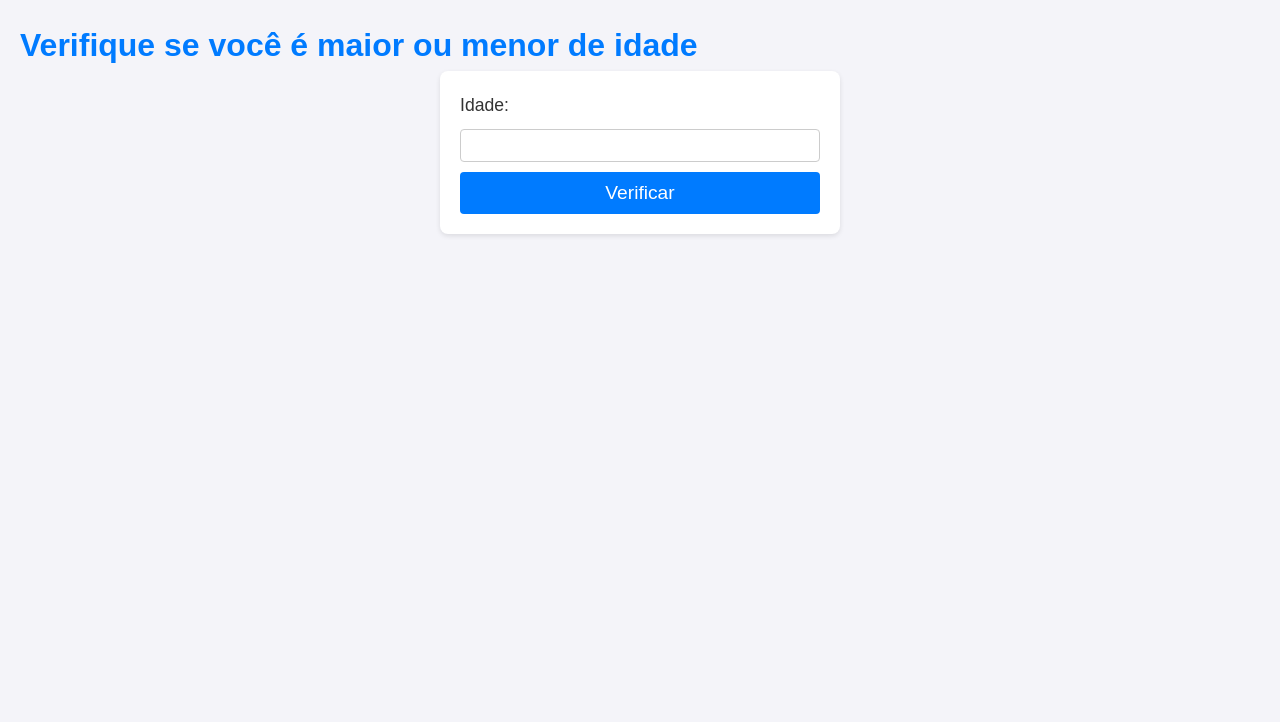
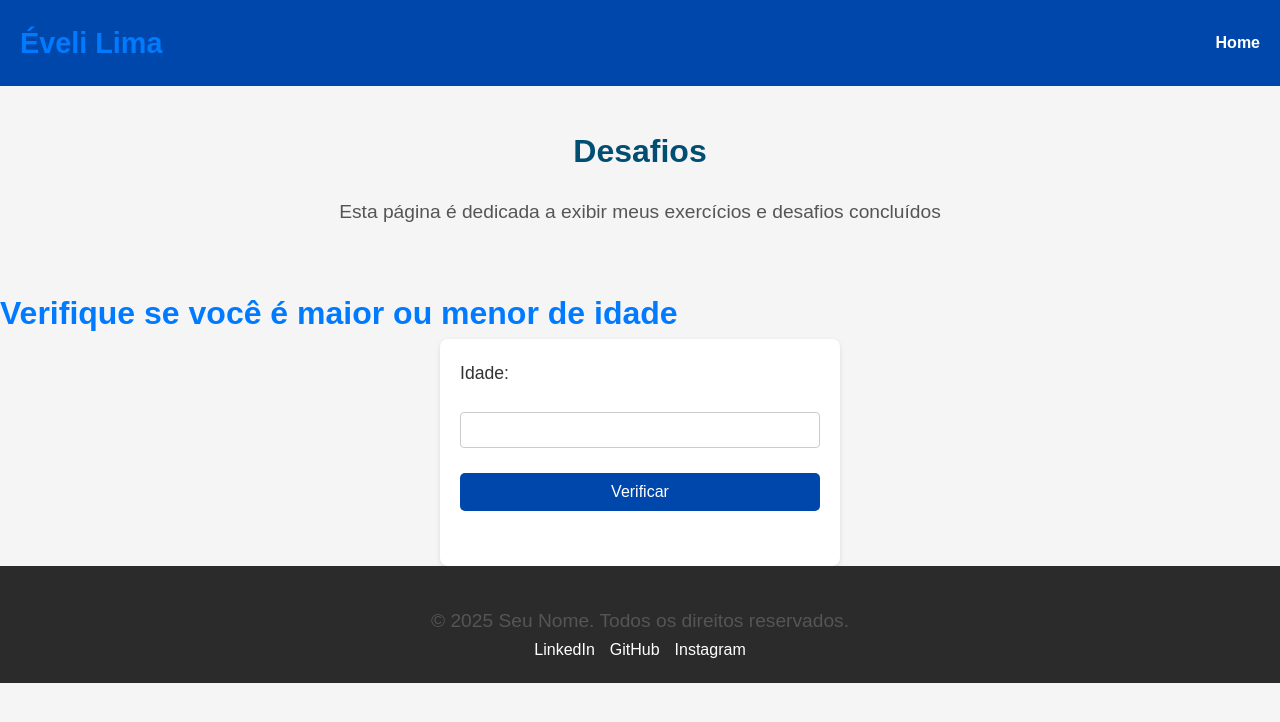
Before and after one commit to Eveli-lima/portifolio_desafios, a Flask app: page /pag_exercicios in a window 1280 px wide. Shown: the top 722 px of the page. Run offline with Flask 3, Linux system fonts and the light colour scheme.

Commit message:
refector: iniciei a base do css e do html

```diff
--- /dev/null
+++ b/static/css/global.css
@@ -0,0 +1,210 @@
+/* Reseta estilos padrão para maior consistência entre navegadores */
+* {
+    margin: 0;
+    padding: 0;
+    box-sizing: border-box;
+}
+
+/* Estilo geral do body */
+body {
+    font-family: Arial, sans-serif; /* Fonte limpa e profissional */
+    line-height: 1.6;
+    background-color: #f5f5f5; /* Cor de fundo suave */
+    color: #333; /* Texto em cinza escuro */
+    padding: 0;
+    margin: 0;
+}
+
+/* Cabeçalho */
+header {
+    background-color: #0047AB; /* Azul cobalto */
+    color: white;
+    padding: 20px;
+    display: flex;
+    justify-content: space-between;
+    align-items: center;
+}
+
+header h1 {
+    font-size: 1.8em;
+}
+
+nav ul {
+    list-style: none;
+    display: flex;
+    gap: 15px;
+}
+
+nav ul li a {
+    text-decoration: none;
+    color: white;
+    font-weight: bold;
+    transition: color 0.3s;
+}
+
+nav ul li a:hover {
+    color: #FFD700; /* Amarelo dourado ao passar o mouse */
+}
+
+/* Hero Section */
+#hero {
+    background-color: #0074FF; /* Azul elétrico */
+    color: white;
+    text-align: center;
+    padding: 60px 20px;
+}
+
+#hero h2 {
+    font-size: 2.5em;
+    margin-bottom: 10px;
+}
+
+#hero p {
+    font-size: 1.2em;
+    margin-bottom: 20px;
+}
+
+#hero .btn {
+    display: inline-block;
+    background-color: #FFD700;
+    color: #0047AB;
+    padding: 10px 20px;
+    text-decoration: none;
+    font-weight: bold;
+    border-radius: 5px;
+    transition: background-color 0.3s;
+}
+
+#hero .btn:hover {
+    background-color: #FFC107; /* Cor dourada mais clara ao passar o mouse */
+}
+
+/* Seções */
+section {
+    padding: 40px 20px;
+}
+
+section h2 {
+    font-size: 2em;
+    margin-bottom: 20px;
+    text-align: center;
+    color: #004F73; /* Azul petróleo */
+}
+
+section p {
+    text-align: center;
+    margin-bottom: 20px;
+}
+
+/* Sobre Mim */
+#sobre img {
+    display: block;
+    max-width: 150px;
+    margin: 0 auto 20px auto;
+    border-radius: 50%;
+}
+
+/* Trabalhos */
+.portfolio-grid {
+    display: grid;
+    grid-template-columns: repeat(auto-fit, minmax(300px, 1fr));
+    gap: 20px;
+}
+
+.portfolio-grid article {
+    background-color: white;
+    padding: 20px;
+    border: 1px solid #ddd;
+    border-radius: 5px;
+    transition: transform 0.3s;
+}
+
+.portfolio-grid article:hover {
+    transform: scale(1.05); /* Leve zoom ao passar o mouse */
+}
+
+.portfolio-grid img {
+    max-width: 100%;
+    border-radius: 5px;
+    margin-bottom: 15px;
+}
+
+.portfolio-grid h3 {
+    margin-bottom: 10px;
+    color: #0047AB;
+}
+
+/* Serviços */
+#servicos ul {
+    list-style: none;
+    display: flex;
+    flex-wrap: wrap;
+    gap: 15px;
+    justify-content: center;
+}
+
+#servicos ul li {
+    background-color: #3DDC97; /* Verde menta */
+    color: white;
+    padding: 10px 20px;
+    border-radius: 20px;
+    font-weight: bold;
+    text-align: center;
+}
+
+/* Formulário de Contato */
+form {
+    max-width: 500px;
+    margin: 0 auto;
+    display: flex;
+    flex-direction: column;
+    gap: 15px;
+}
+
+form input, form textarea {
+    width: 100%;
+    padding: 10px;
+    border: 1px solid #ddd;
+    border-radius: 5px;
+    font-size: 1em;
+}
+
+form button {
+    background-color: #0047AB;
+    color: white;
+    padding: 10px;
+    border: none;
+    border-radius: 5px;
+    font-size: 1em;
+    cursor: pointer;
+    transition: background-color 0.3s;
+}
+
+form button:hover {
+    background-color: #0074FF; /* Azul elétrico */
+}
+
+/* Rodapé */
+footer {
+    background-color: #2B2B2B; /* Cinza escuro */
+    color: white;
+    padding: 20px;
+    text-align: center;
+}
+
+footer ul {
+    list-style: none;
+    display: flex;
+    justify-content: center;
+    gap: 15px;
+}
+
+footer ul li a {
+    color: white;
+    text-decoration: none;
+    transition: color 0.3s;
+}
+
+footer ul li a:hover {
+    color: #FFD700;
+}
--- a/static/css/style.css
+++ /dev/null
@@ -1,67 +0,0 @@
-/* Resetando margens e paddings */
-* {
-    margin: 0;
-    padding: 0;
-    box-sizing: border-box;
-}
-
-body {
-    font-family: Arial, sans-serif;
-    background-color: #f4f4f9;
-    color: #333;
-    line-height: 1.6;
-    padding: 20px;
-}
-
-header {
-    text-align: center;
-    margin-bottom: 20px;
-}
-
-h1 {
-    color: #007bff;
-    font-size: 2em;
-}
-
-form {
-    background-color: #fff;
-    padding: 20px;
-    border-radius: 8px;
-    box-shadow: 0 2px 5px rgba(0, 0, 0, 0.1);
-    max-width: 400px;
-    margin: 0 auto;
-}
-
-label {
-    font-size: 1.1em;
-    margin-bottom: 10px;
-    display: block;
-}
-
-input[type="number"] {
-    width: 100%;
-    padding: 8px;
-    margin-bottom: 10px;
-    border-radius: 4px;
-    border: 1px solid #ccc;
-}
-
-button {
-    width: 100%;
-    padding: 10px;
-    background-color: #007bff;
-    color: white;
-    border: none;
-    border-radius: 4px;
-    font-size: 1.2em;
-}
-
-button:hover {
-    background-color: #0056b3;
-}
-
-p {
-    margin-top: 20px;
-    font-size: 1.2em;
-    color: #555;
-}
--- a/templates/pag_exercicios.html
+++ b/templates/pag_exercicios.html
@@ -3,16 +3,97 @@
 <head>
     <meta charset="UTF-8"> <!--Define a codificação de caracteres para UTF-8.-->
     <meta name="viewport" content="width=device-width, initial-scale=1.0"> <!--Ajusta a escala da página para dispositivos móveis.-->
-    <link rel="stylesheet" href="{{ url_for('static', filename='css/style.css') }}">
+    <link rel="stylesheet" href="{{ url_for('static', filename='css/global.css') }}">
     <title>Verificação de Idade</title>
+    <style>
+                /* Resetando margens e paddings */
+
+        h1 {
+            color: #007bff;
+            font-size: 2em;
+        }
+
+        form {
+            background-color: #fff;
+            padding: 20px;
+            border-radius: 8px;
+            box-shadow: 0 2px 5px rgba(0, 0, 0, 0.1);
+            max-width: 400px;
+            margin: 0 auto;
+        }
+
+        label {
+            font-size: 1.1em;
+            margin-bottom: 10px;
+            display: block;
+        }
+
+        input[type="number"] {
+            width: 100%;
+            padding: 8px;
+            margin-bottom: 10px;
+            border-radius: 4px;
+            border: 1px solid #ccc;
+        }
+
+        button {
+            width: 100%;
+            padding: 10px;
+            background-color: #007bff;
+            color: white;
+            border: none;
+            border-radius: 4px;
+            font-size: 1.2em;
+        }
+
+        button:hover {
+            background-color: #0056b3;
+        }
+
+        p {
+            margin-top: 20px;
+            font-size: 1.2em;
+            color: #555;
+        }
+
+    </style>
 </head>
 <body>
+    <!-- Cabeçalho -->
+    <header>
+        <div>
+            <h1>Éveli Lima</h1> <!-- Logotipo ou nome principal -->
+        </div>
+        <nav>
+            <ul>
+                <li><a href="{{ url_for('home') }}">Home</a></li>
+
+            </ul>
+        </nav>
+    </header>
+
+    <!-- Banner ou Hero Section -->
+    <section>
+        <h2>Desafios</h2>
+        <p>Esta página é dedicada a exibir meus exercícios e desafios concluídos</p>
+    </section>
+
     <h1>Verifique se você é maior ou menor de idade</h1>
     <form method="POST"> <!--O formulário ( <form method="POST">) envia os dados para o servidor quando o botão é clicado.-->
         <label for="idade">Idade: </label> <!--cria uma etiqueta para o campo de entrada (input) da idade. O atributo for="idade"faz a associação entre o rótulo e o campo de entrada com o id="idade"-->
         <input type="number" id="idade" name="idade" required> <!--permite ao usuário inserir a idade, e o botão de envio-->
         <button type="submit">Verificar</button> <!--envia os dados.-->
+        <p>{{ mensagem }}</p> <!--mostra a resposta retornada pelo servidor (a variável mensagemque foi enviada pelo Flask).-->
     </form>
-    <p>{{ mensagem }}</p> <!--mostra a resposta retornada pelo servidor (a variável mensagemque foi enviada pelo Flask).-->
+
+     <footer>
+            <p>&copy; 2025 Seu Nome. Todos os direitos reservados.</p>
+            <ul>
+                <li><a href="https://www.linkedin.com">LinkedIn</a></li>
+                <li><a href="https://github.com">GitHub</a></li>
+                <li><a href="https://www.instagram.com">Instagram</a></li>
+            </ul>
+     </footer>
+
 </body>
 </html>
```
Also changed, not shown: templates/index.html (+92 -6 lines).
